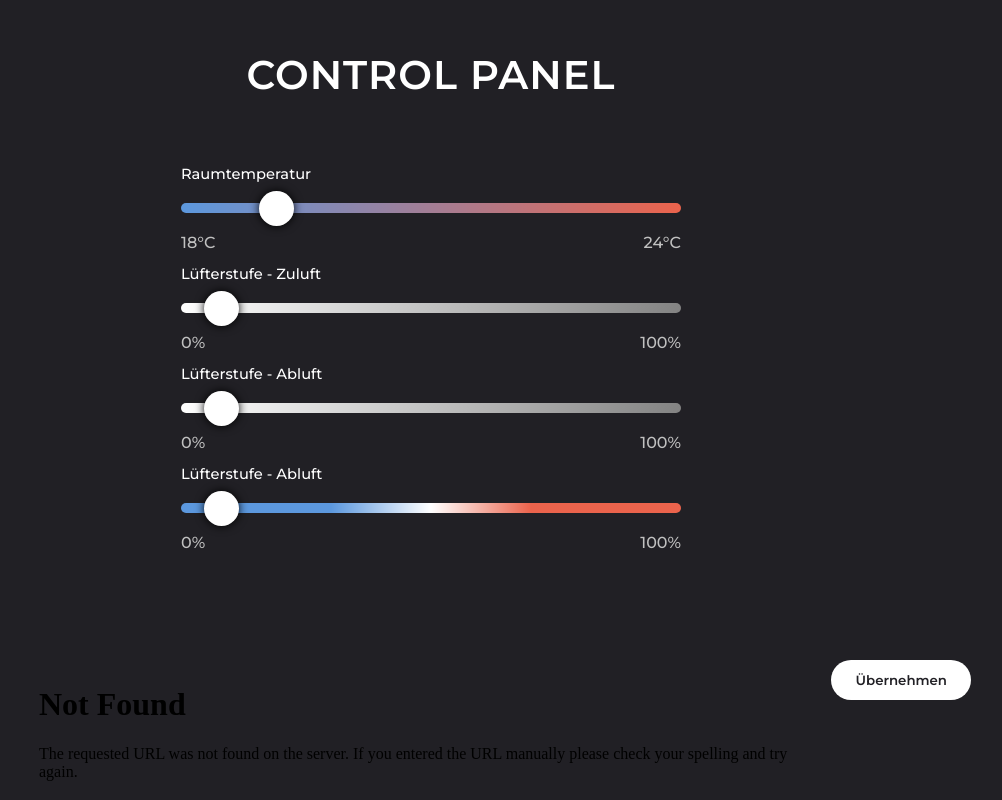
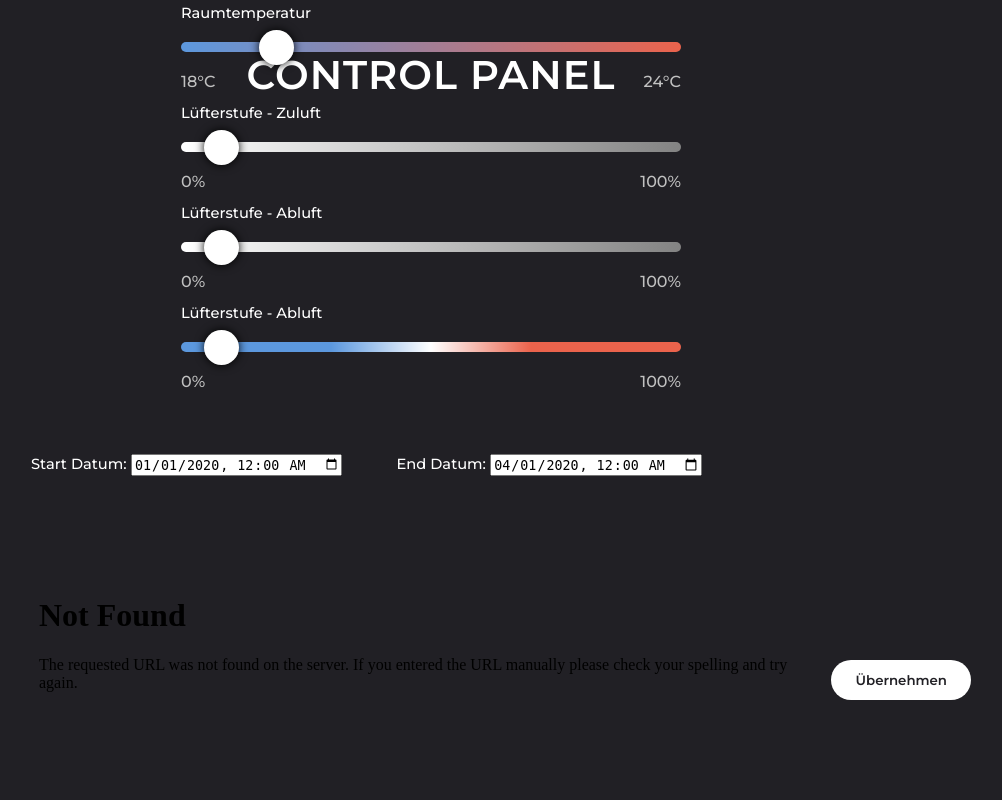
Before and after one commit to matteo-mlr/bluePeacock, a Flask app: page / in a window 1280 px wide. Shown: the whole page, without its empty margins (209-1211 px from the left). Run offline with Flask 2, Linux system fonts and the light colour scheme.

Commit message:
Implemented DateTime-input elements for start and end dates.

```diff
--- a/static/css/style.css
+++ b/static/css/style.css
@@ -170,6 +170,14 @@ a {
     justify-content: space-around;
 }
 
+.date-control-wrapper {
+    margin-top: 50px;
+}
+
+.date-element{
+    margin-right: 50px;
+}
+
 @media screen and (max-width: 1350px) {
     .content {
         flex-direction: column;
--- a/static/js/main.js
+++ b/static/js/main.js
@@ -1,7 +1,21 @@
+const MONTH_OFFEST = 1
+
 let mouseDown = false;
 setInititalPosition('raumtemperaturSlider');
 
 function setup() {
+
+    let startDateObject = document.getElementById('start');
+    startDateObject.addEventListener('change', function () {
+        setStartDate(toUnixTimeStamp(startDateObject.value));
+    });
+
+    let endDateObject = document.getElementById('end');
+    endDateObject.addEventListener('change', function () {
+        alert("change!");
+        setEndDate(toUnixTimeStamp(endDateObject.value));
+    });
+
     let raumtemperaturSlider = document.getElementById('raumtemperaturSlider');
     let zuluftSlider = document.getElementById('lüfterZuluft');
 
@@ -20,7 +34,6 @@ function setup() {
     });
 
     raumtemperaturSlider.addEventListener('mousemove', update);
-
 };
 
 function update () {
@@ -81,3 +94,47 @@ function setInititalPosition (id) {
     document.querySelector('.currentValue').innerHTML = raumtemperatur + "°C";
 
 };
+
+function setStartDate(unixTimestamp){
+  let link = document.getElementById("grafana-iframe").getAttribute("src");
+  let linkSplit = link.split("from=");
+  let linkBeginning = linkSplit[0] + "from="  + unixTimestamp;
+  let linkEnd = linkSplit[1].split("&to=");
+  let newLink =  linkBeginning + "&to=" + linkEnd[1];
+  document.getElementById("grafana-iframe").setAttribute("src", newLink)
+}
+
+function setEndDate(unixTimestamp){
+    let link = document.getElementById("grafana-iframe").getAttribute("src");
+    let linkSplit = link.split("to=");
+    let newLink =  linkSplit[0] + "to="  + unixTimestamp;
+    document.getElementById("grafana-iframe").setAttribute("src", newLink)
+}
+
+function toUnixTimeStamp(dateString) {
+    let timeLiteralArray =  resolveLiterals(dateString)
+    var date = new Date(Date.UTC(timeLiteralArray[0]
+        ,timeLiteralArray[1]
+        ,timeLiteralArray[2]
+        ,timeLiteralArray[3]
+        ,timeLiteralArray[4]
+        ,timeLiteralArray[5]
+        )
+    );
+    return date.getTime();
+}
+
+function resolveLiterals(dateString) {
+    let splitDateString = dateString.split("-");
+    let year = splitDateString[0];
+    let month = splitDateString[1] - MONTH_OFFEST;
+    let splitDayString = splitDateString[2].split("T");
+    let day = splitDayString[0];
+    let splitTimeString = splitDayString[1].split(":");
+    let hour = splitTimeString[0];
+    let minutes = splitTimeString[1];
+    return [year, month, day, hour, minutes, 0]
+}
+function reloadIframe() {
+    document.getElementById("grafana-iframe");
+}
--- a/templates/index.html
+++ b/templates/index.html
@@ -49,7 +49,16 @@
                     </div>
                 </div>
             </div>
-            <iframe class="grafana" src="{{iframe}}" width="800" height="400" frameborder="0"></iframe>
+            <div class="grafana-wrapper">
+                <div class="date-control-wrapper">
+                    <label class="heading" for="start">Start Datum:</label>
+                    <input class="date-element" type="datetime-local" id="start" name="ts-start" value="2020-01-01T00:00">
+
+                    <label class="heading" for="end">End Datum:</label>
+                    <input class="date-element" type="datetime-local" id="end" name="ts-end" value="2020-04-01T00:00">
+                </div>
+              <iframe id = "grafana-iframe" class="grafana" src="{{iframe}}" width="800" height="400" frameborder="0"></iframe>
+            </div>
         </div>
         <a class="button" href="#">Übernehmen</a>
         <script src="main.js" type="text/javascript"></script>
```
